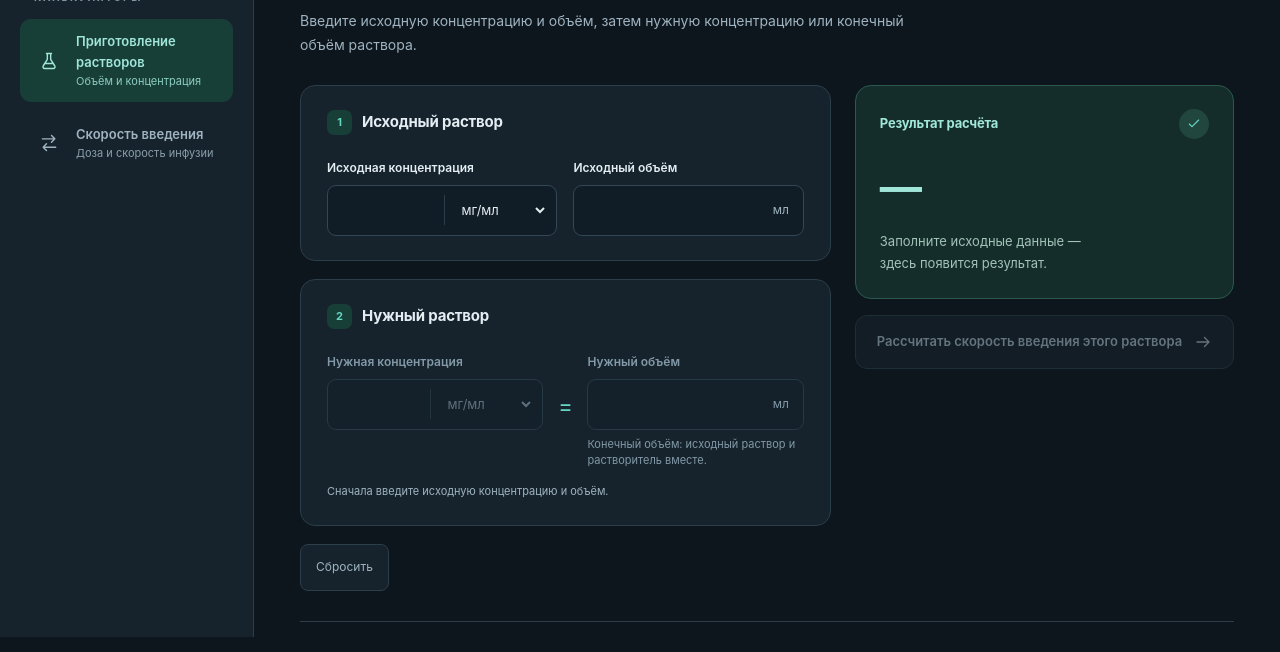
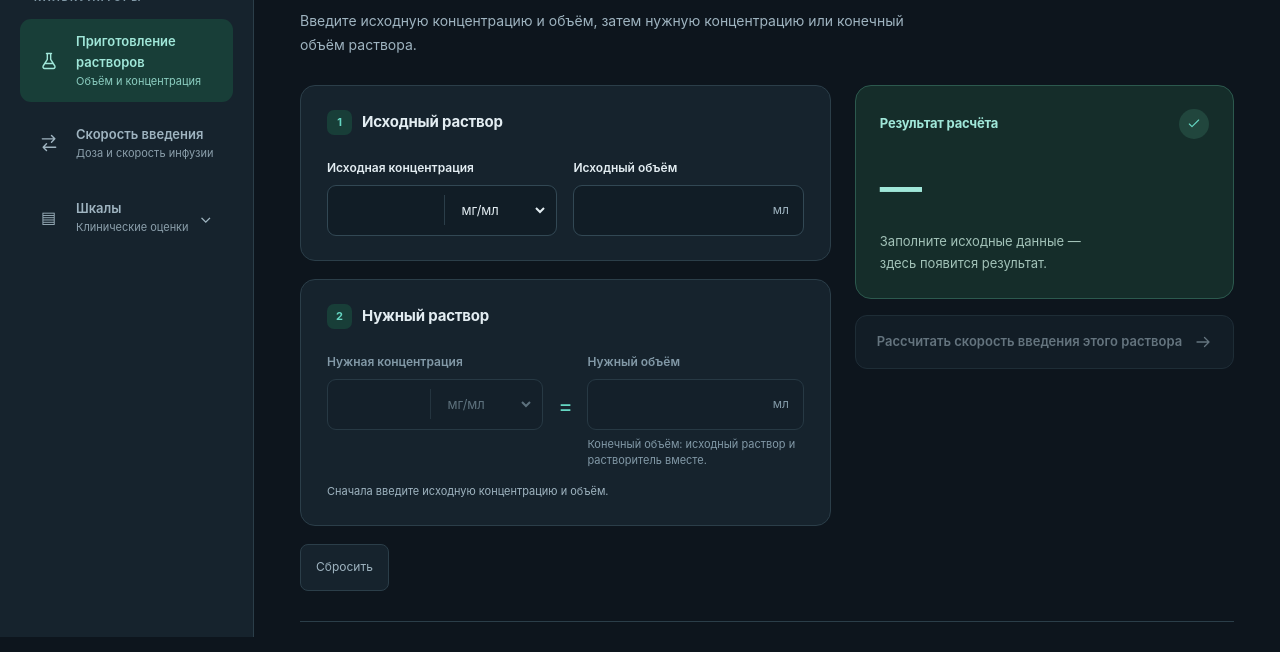
Before and after one commit to aleksr777/med-calc, a plain HTML site: page index.html in a window 1280 px wide. Shown: the part 163-815 px from the top of the page. Drawn offline with Linux system fonts and the light colour scheme.

Commit message:
Integrate clinical scales: index.html

```diff
--- a/index.html
+++ b/index.html
@@ -21,7 +21,7 @@
     <aside class="sidebar" aria-label="Навигация">
       <a class="brand" href="index.html" aria-label="Медицинский калькулятор — приготовление растворов"><span class="brand-mark"><svg aria-hidden="true" focusable="false" width="23" height="23" viewBox="0 0 24 24" fill="none" stroke="currentColor" stroke-width="1.7" stroke-linecap="round" stroke-linejoin="round"><path d="M9 3h6v6h6v6h-6v6H9v-6H3V9h6z"/></svg></span><span><span class="brand-name">Медицинский калькулятор</span><span class="brand-sub">Медицинские расчёты</span></span></a>
       <p class="nav-label">КАЛЬКУЛЯТОРЫ</p>
-      <nav class="navigation" aria-label="Калькуляторы"><span class="nav-link" aria-current="page"><span class="nav-icon"><svg aria-hidden="true" focusable="false" width="20" height="20" viewBox="0 0 24 24" fill="none" stroke="currentColor" stroke-width="1.7" stroke-linecap="round" stroke-linejoin="round"><path d="M9 3h6m-5 0v7l-5 8a2 2 0 0 0 1.7 3h10.6a2 2 0 0 0 1.7-3l-5-8V3M8 15h8"/></svg></span><span class="nav-text">Приготовление<br>растворов<small>Объём и концентрация</small></span></span><a class="nav-link" href="infusion-rate.html"><span class="nav-icon"><svg aria-hidden="true" focusable="false" width="20" height="20" viewBox="0 0 24 24" fill="none" stroke="currentColor" stroke-width="1.7" stroke-linecap="round" stroke-linejoin="round"><path d="M4 7h15m-4-4 4 4-4 4M20 17H5m4-4-4 4 4 4"/></svg></span><span class="nav-text">Скорость введения<small>Доза и скорость инфузии</small></span></a></nav>
+      <nav class="navigation" aria-label="Калькуляторы"><span class="nav-link" aria-current="page"><span class="nav-icon"><svg aria-hidden="true" focusable="false" width="20" height="20" viewBox="0 0 24 24" fill="none" stroke="currentColor" stroke-width="1.7" stroke-linecap="round" stroke-linejoin="round"><path d="M9 3h6m-5 0v7l-5 8a2 2 0 0 0 1.7 3h10.6a2 2 0 0 0 1.7-3l-5-8V3M8 15h8"/></svg></span><span class="nav-text">Приготовление<br>растворов<small>Объём и концентрация</small></span></span><a class="nav-link" href="infusion-rate.html"><span class="nav-icon"><svg aria-hidden="true" focusable="false" width="20" height="20" viewBox="0 0 24 24" fill="none" stroke="currentColor" stroke-width="1.7" stroke-linecap="round" stroke-linejoin="round"><path d="M4 7h15m-4-4 4 4-4 4M20 17H5m4-4-4 4 4 4"/></svg></span><span class="nav-text">Скорость введения<small>Доза и скорость инфузии</small></span></a><details class="scales-menu"><summary class="nav-link scales-trigger"><span class="nav-icon" aria-hidden="true">▤</span><span class="nav-text">Шкалы<small>Клинические оценки</small></span><span class="scales-chevron" aria-hidden="true">⌄</span></summary><div class="scales-outer"><div class="scales-links"><a class="scale-link" href="gcs.html">Кома Глазго</a><a class="scale-link" href="news2.html">NEWS2</a><a class="scale-link" href="sofa.html">SOFA</a><a class="scale-link" href="egri.html">Эль-Ганзури</a><a class="scale-link" href="rass.html">RASS</a></div></div></details></nav>
     </aside>
     <div class="workspace">
       <header class="topbar"><div class="topbar-label">Калькуляторы<span>/</span>Растворы</div><div class="topbar-badge"><svg aria-hidden="true" focusable="false" width="15" height="15" viewBox="0 0 24 24" fill="none" stroke="currentColor" stroke-width="1.7" stroke-linecap="round" stroke-linejoin="round"><path d="m12 3 8 3v5c0 5-4 8-8 10-4-2-8-5-8-10V6l8-3Z"/><path d="m8 12 3 3 5-6"/></svg> Локальный расчёт</div></header>
```
